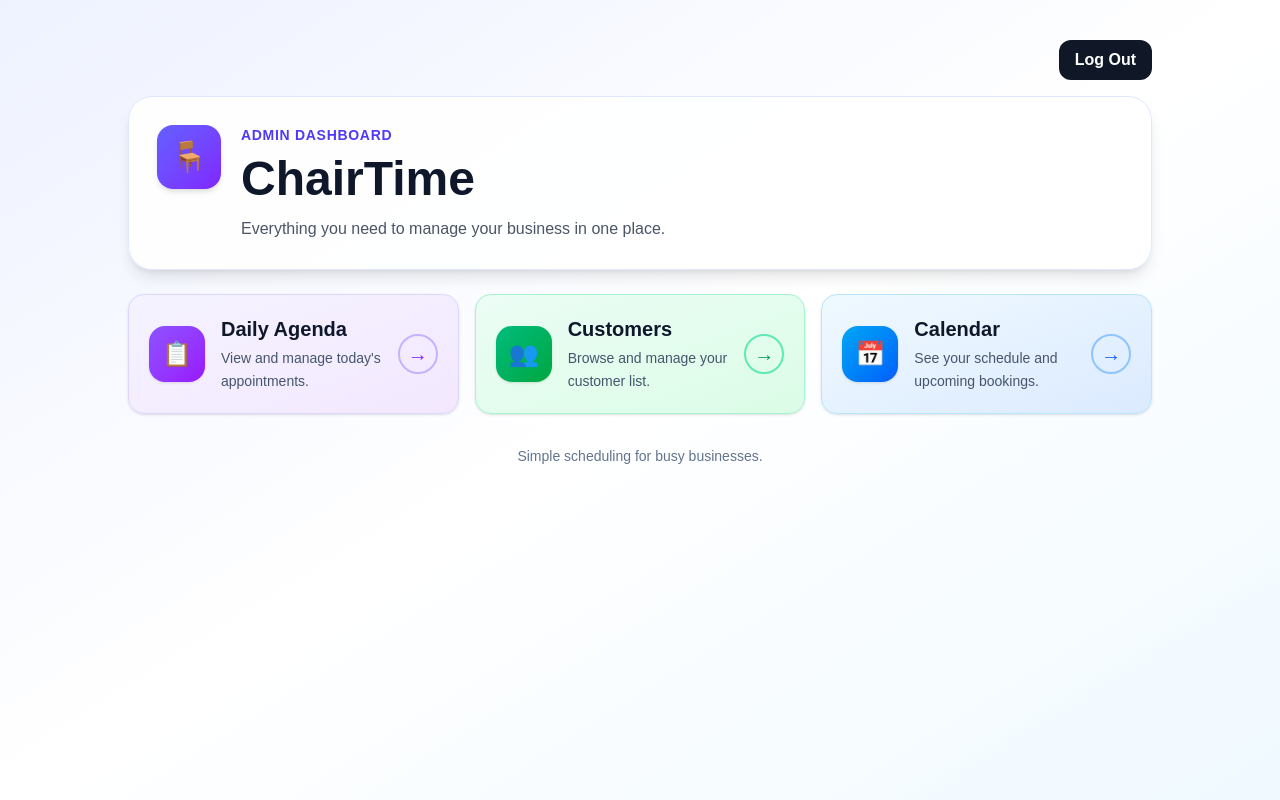
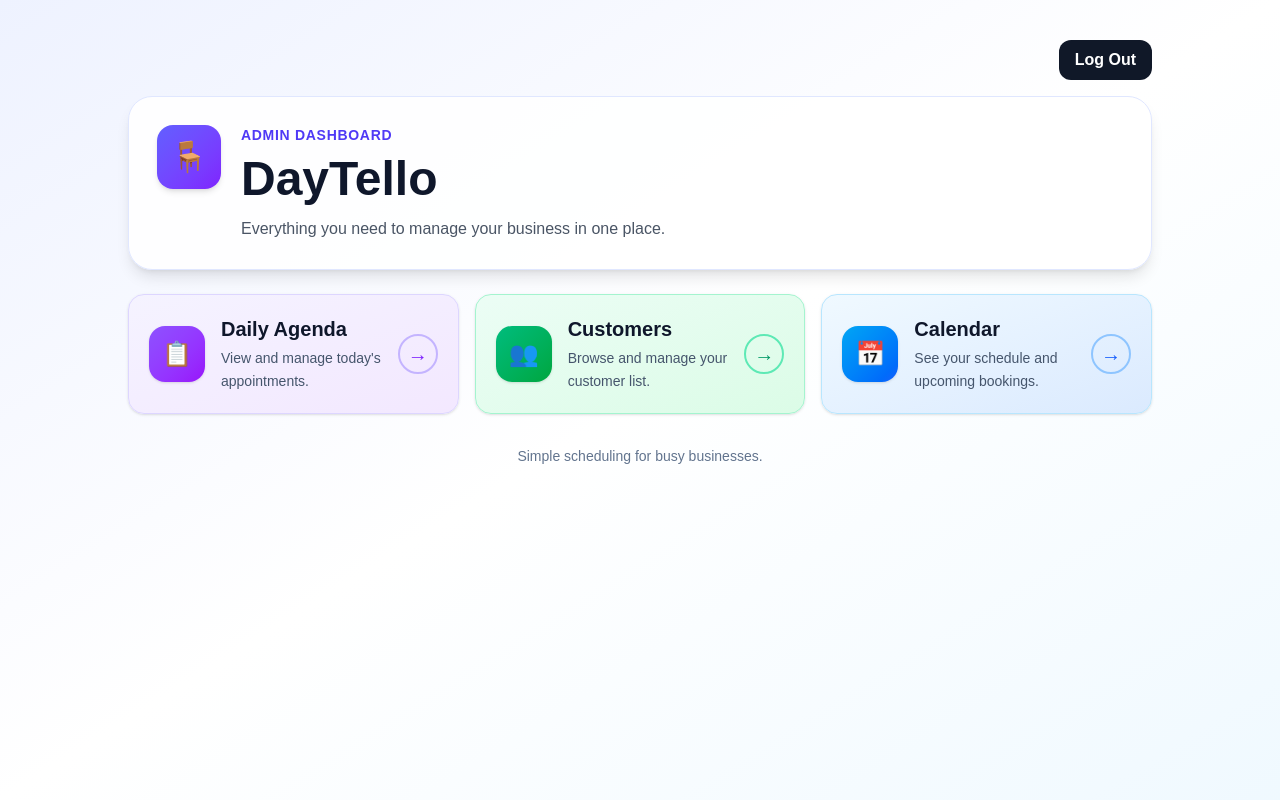
Before and after one commit to jonathandschreiber-commits/chairtime, a Next.js app in the folder frontend/: page /admin in a window 1280 px wide. Built offline with nearby package versions, Linux system fonts and the light colour scheme; no server answers.

Commit message:
DayTello rebrand 03 admin home

```diff
--- a/frontend/app/components/AdminHome.js
+++ b/frontend/app/components/AdminHome.js
@@ -23,7 +23,7 @@ export default async function AdminHome({
 
 
   /*
-   * Load the authenticated ChairTime user.
+   * Load the authenticated DayTello user.
    *
    * The JWT remains in the HTTP-only cookie and
    * is never exposed to client-side JavaScript.
@@ -146,7 +146,7 @@ export default async function AdminHome({
 
 
   const title =
-    businessName || "ChairTime";
+    businessName || "DayTello";
 
   const currentUserName =
     String(
```
